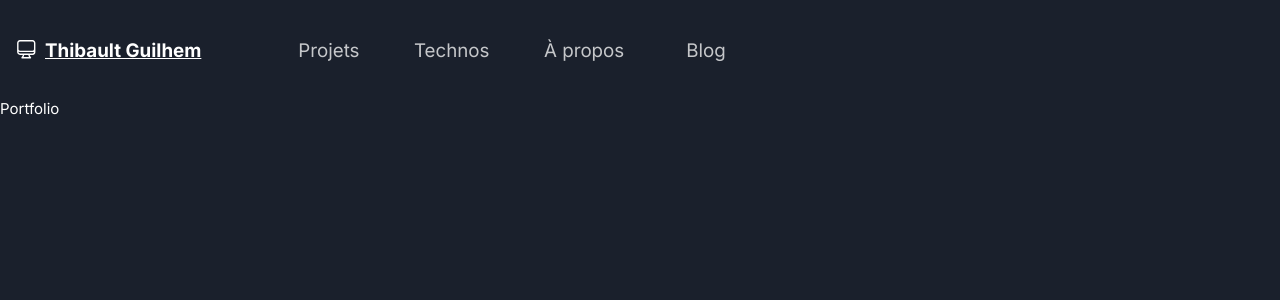
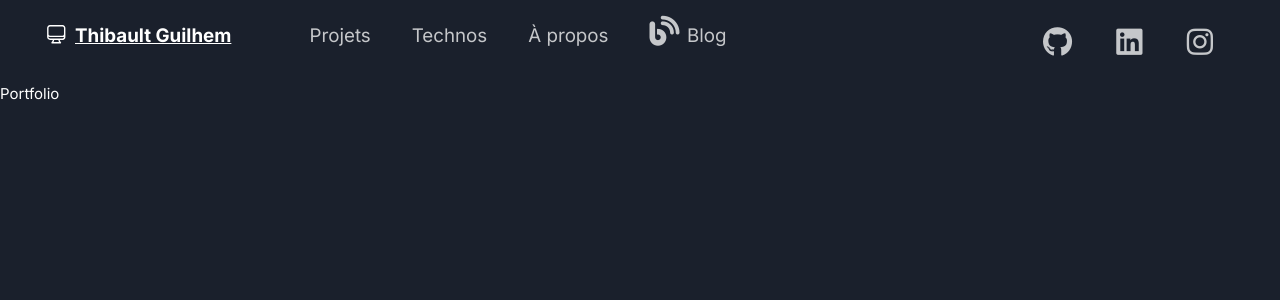
Before and after one commit to ThibaultG94/NextFolioBlog, a Next.js app: page / in a window 1280 px wide. Shown: the top 300 px of the page. Built offline with nearby package versions, Linux system fonts and the light colour scheme.

Commit message:
Refactor header component and add social media icons

```diff
--- a/src/app/_components/_header/Header.jsx
+++ b/src/app/_components/_header/Header.jsx
@@ -8,22 +8,13 @@ import SocialMedias from './SocialMedias';
 
 const Header = () => {
 	const pathname = usePathname();
-	const activeLinkStyle = 'active';
 	const linkStyle = 'flex items-center text-white mb-5';
 
 	return (
 		<header className="header">
-			<Logo
-				activeLinkStyle={activeLinkStyle}
-				linkStyle={linkStyle}
-				pathname={pathname}
-			/>
-			<Navigation
-				activeLinkStyle={activeLinkStyle}
-				linkStyle={linkStyle}
-				pathname={pathname}
-			/>
-			<SocialMedias />
+			<Logo linkStyle={linkStyle} pathname={pathname} />
+			<Navigation linkStyle={linkStyle} pathname={pathname} />
+			<SocialMedias linkStyle={linkStyle} />
 		</header>
 	);
 };
--- a/src/app/_components/_header/Navigation.jsx
+++ b/src/app/_components/_header/Navigation.jsx
@@ -1,6 +1,6 @@
 import Link from 'next/link';
 
-const Navigation = ({ activeLinkStyle, linkStyle, pathname }) => {
+const Navigation = ({ linkStyle, pathname }) => {
 	const isActive = pathname === '/blog';
 
 	return (
--- a/src/app/_components/_header/SocialMedias.jsx
+++ b/src/app/_components/_header/SocialMedias.jsx
@@ -1,7 +1,25 @@
-import React from 'react';
+import Link from 'next/link';
 
-const SocialMedias = () => {
-	return <div className="socials"></div>;
+const SocialMedias = ({ linkStyle }) => {
+	return (
+		<div className="socials">
+			<div className={linkStyle + 'socials-icon'}>
+				<Link href="#">
+					<i className="fa-brands fa-github"></i>
+				</Link>
+			</div>
+			<div className={linkStyle + 'socials-icon'}>
+				<Link href="#">
+					<i className="fa-brands fa-linkedin"></i>
+				</Link>
+			</div>
+			<div className={linkStyle + 'socials-icon'}>
+				<Link href="#">
+					<i className="fa-brands fa-instagram"></i>
+				</Link>
+			</div>
+		</div>
+	);
 };
 
 export default SocialMedias;
--- a/src/app/layout.js
+++ b/src/app/layout.js
@@ -26,6 +26,13 @@ export default function RootLayout({ children }) {
 				<meta name="description" content={metadata.description} />
 				<meta property="og:type" content="website" />
 				<title>{metadata.title}</title>
+				<link
+					rel="stylesheet"
+					href="https://cdnjs.cloudflare.com/ajax/libs/font-awesome/6.5.1/css/all.min.css"
+					integrity="sha512-DTOQO9RWCH3ppGqcWaEA1BIZOC6xxalwEsw9c2QQeAIftl+Vegovlnee1c9QX4TctnWMn13TZye+giMm8e2LwA=="
+					crossorigin="anonymous"
+					referrerpolicy="no-referrer"
+				/>
 			</head>
 			<body className={inter.className}>
 				<Header />
--- a/styles/header.scss
+++ b/styles/header.scss
@@ -3,8 +3,7 @@
 	grid-template-columns: repeat(5, 1fr);
 	grid-template-rows: 1fr;
 	grid-column-gap: 2rem;
-	padding: 1rem;
-	padding-top: 2rem;
+	padding: 1rem 3rem;
 
 	@media screen and (max-width: 768px) {
 		display: grid;
@@ -71,3 +70,16 @@
 		grid-area: 1 / 4 / 2 / 6;
 	}
 }
+
+.socials-icon {
+	transition: 0.3s ease;
+	color: white;
+	border-radius: 50px;
+	font-size: 3rem;
+	padding: 8px;
+	&:hover {
+		background-color: #212d45;
+		transform: scale(1.2);
+		cursor: pointer;
+	}
+}
```
